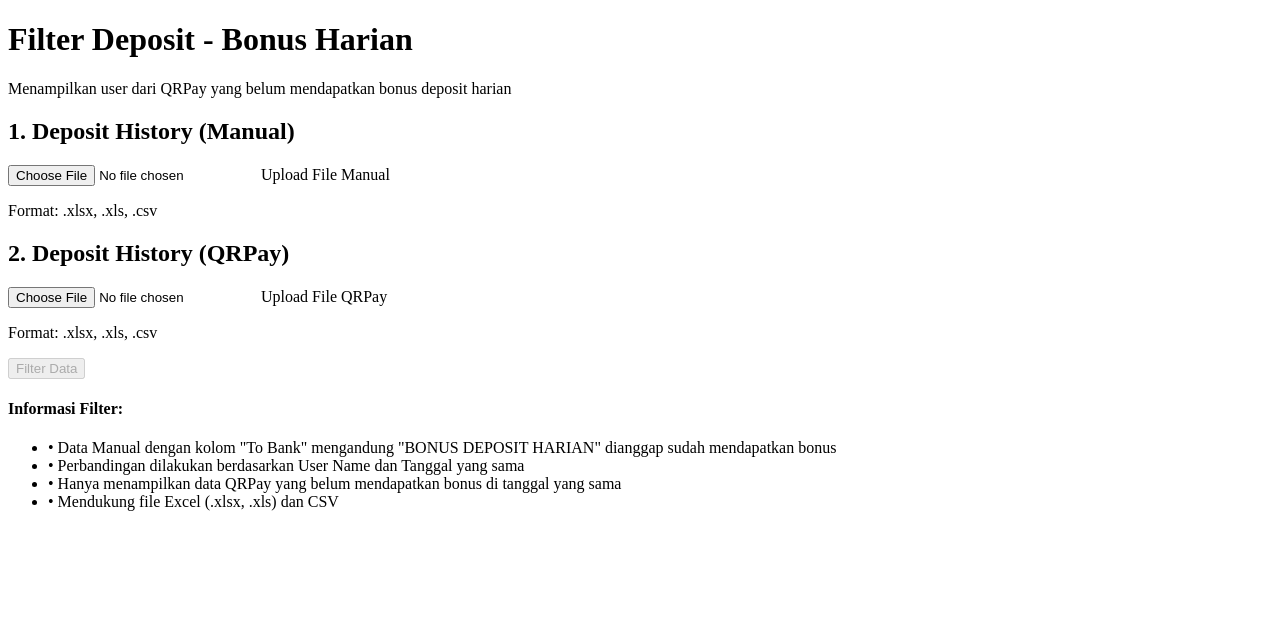
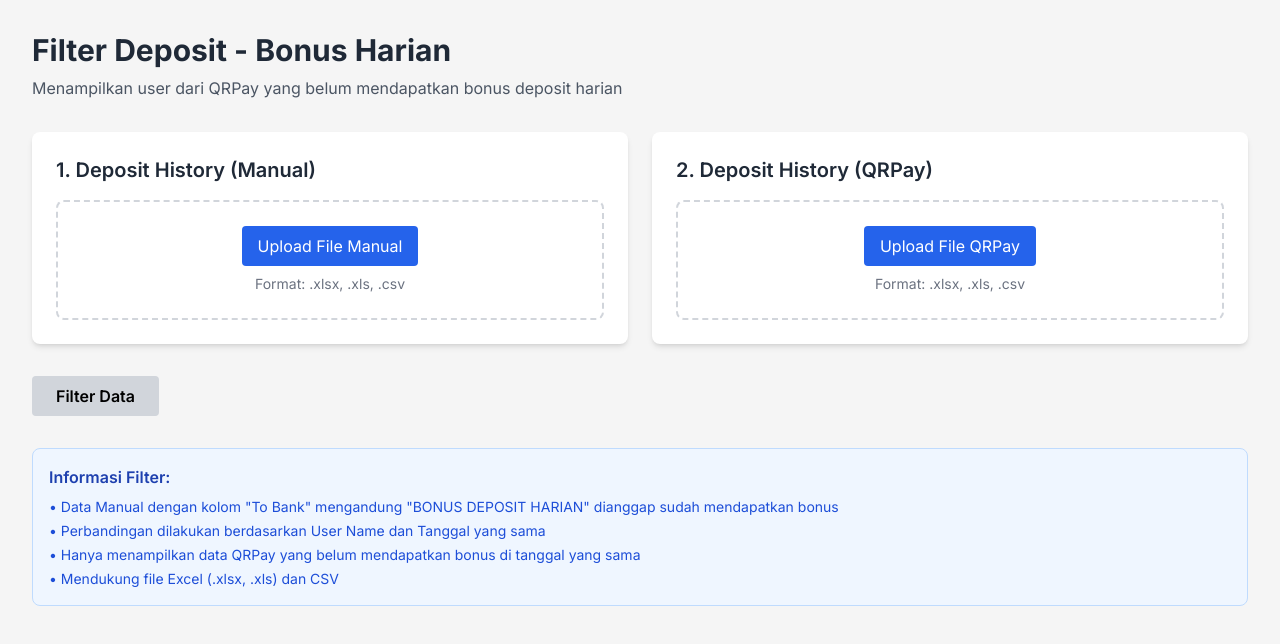
Before and after one commit to founderkomunitasonline/scb, a Next.js app: page / in a window 1280 px wide. Shown: the top 644 px of the page. Built offline with nearby package versions, Linux system fonts and the light colour scheme.

Commit message:
Create layout.tsx

```diff
--- /dev/null
+++ b/app/layout.tsx
@@ -0,0 +1,21 @@
+import './globals.css'
+import { Inter } from 'next/font/google'
+
+const inter = Inter({ subsets: ['latin'] })
+
+export const metadata = {
+  title: 'Deposit Filter - Bonus Harian',
+  description: 'Filter data deposit untuk menampilkan user yang belum mendapatkan bonus deposit harian',
+}
+
+export default function RootLayout({
+  children,
+}: {
+  children: React.ReactNode
+}) {
+  return (
+    <html lang="id">
+      <body className={inter.className}>{children}</body>
+    </html>
+  )
+}
```
